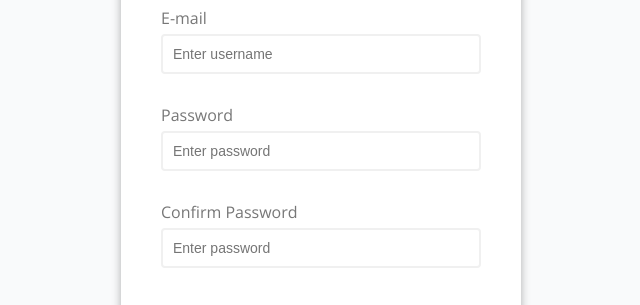
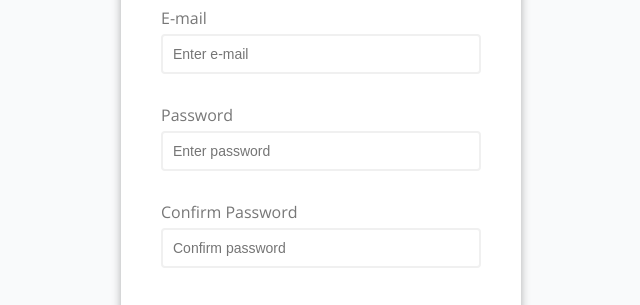
Before and after one commit to gabriele-andolina/form-validator, a plain HTML site: page index.html in a window 1280 px wide. Shown: the part 297-602 px from the top of the page, 319-959 px from the left. Drawn offline with nearby package versions, Linux system fonts and the light colour scheme.

Commit message:
Corrected placeholder mistakes for e-mail and confirm password inputs

```diff
--- a/index.html
+++ b/index.html
@@ -22,11 +22,7 @@
                 </div>
                 <div class="form-control">
                     <label for="email">E-mail</label>
-                    <input
-                        type="text"
-                        id="email"
-                        placeholder="Enter username"
-                    />
+                    <input type="text" id="email" placeholder="Enter e-mail" />
                     <small>Error message</small>
                 </div>
                 <div class="form-control">
@@ -43,7 +39,7 @@
                     <input
                         type="text"
                         id="confirm-password"
-                        placeholder="Enter password"
+                        placeholder="Confirm password"
                     />
                     <small>Error message</small>
                 </div>
```
